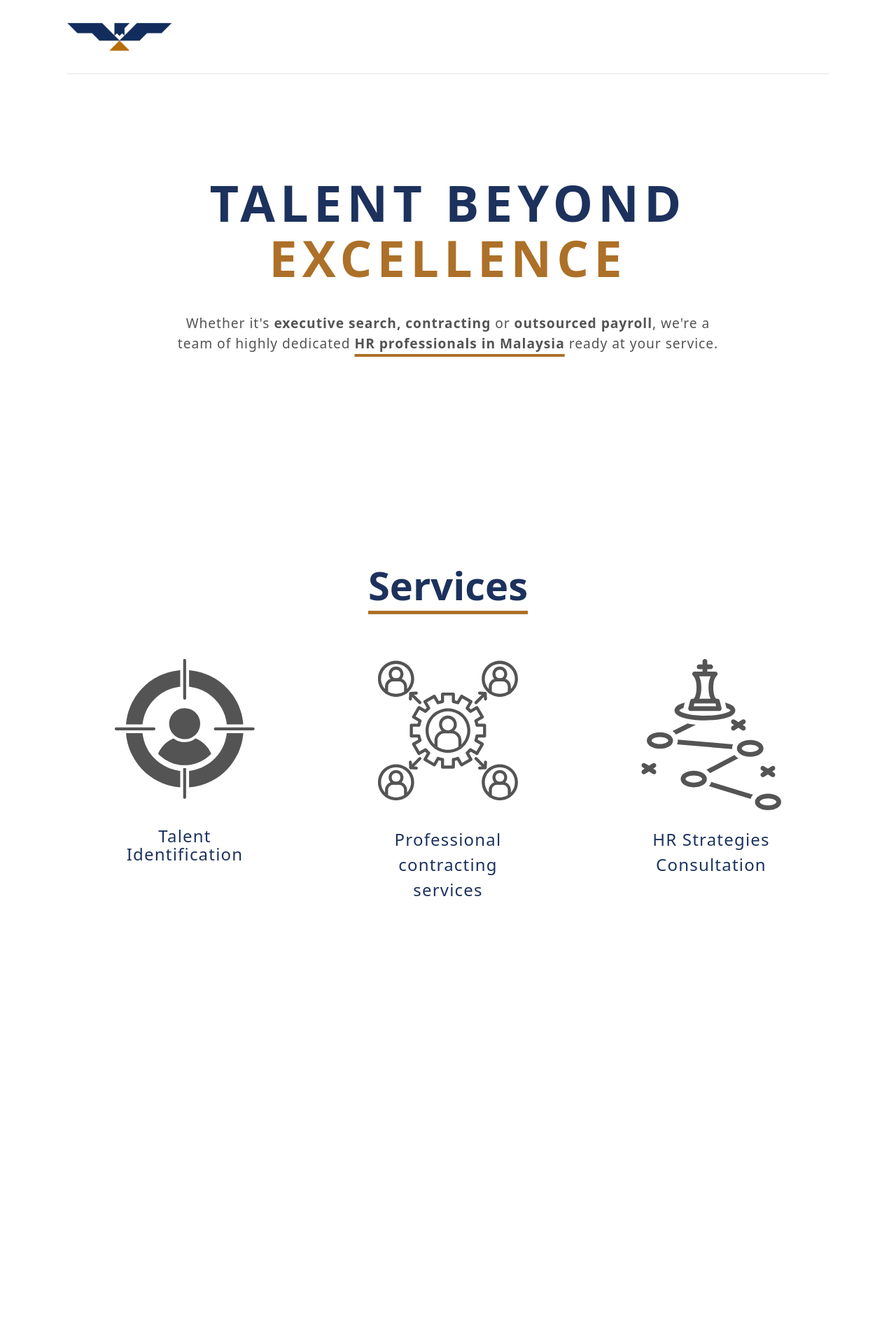
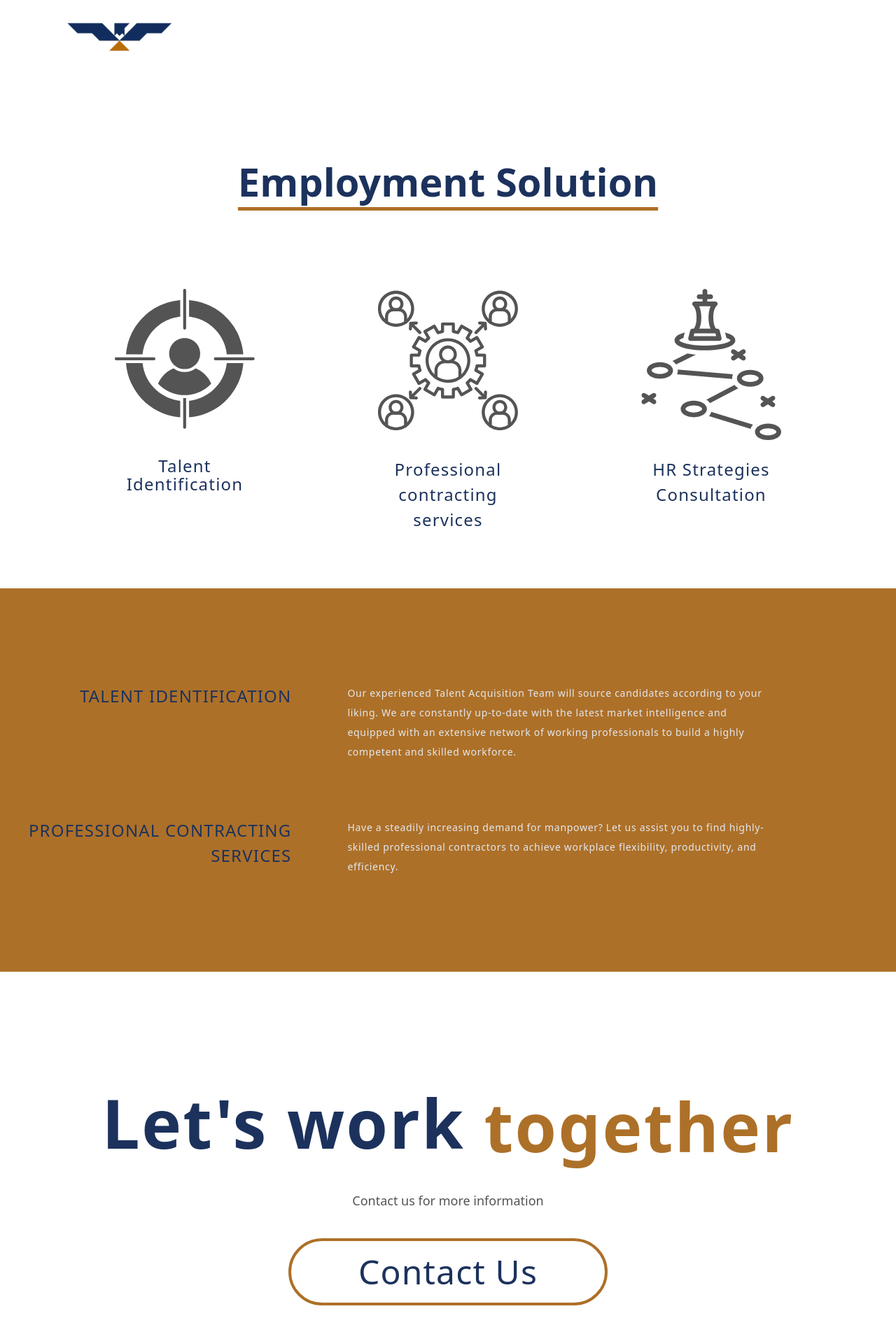
Before and after one commit to ethanchong13/topnotchRevamp, a React (Vite) app in the folder vite-project/: page /EmploymentSolution in a window 1280 px wide. Shown: the top 1904 px of the page at 70% size. Before the commit the page ends 1290 px from the top, so only its background shows below. Built offline with nearby package versions, Linux system fonts and the light colour scheme; the HTML template or start-up script is replaced by a standard one.

Commit message:
updated landing page

```diff
--- a/vite-project/src/App.css
+++ b/vite-project/src/App.css
@@ -1,3 +1,5 @@
+
+
 .logo {
   height: 6em;
   padding: 1.5em;
--- a/vite-project/src/Components/LandingPage/Header.jsx
+++ b/vite-project/src/Components/LandingPage/Header.jsx
@@ -5,17 +5,17 @@ import {Link} from 'react-router-dom'
 
 const Header = () => {
   return (
-    <div className='mx-24 border-b flex'>
+    <header className=' px-24 sticky top-0 left-0 right-0 z-10 backdrop-blur bg-white/60'>
       <motion.div
-        // initial={{x:'-100vw'}}
-        // animate={{x:0}}
-        // transition={{type:"spring",duration:'1', bounce:'0.3'}}
+        initial={{x:'-100vw'}}
+        animate={{x:0}}
+        transition={{type:"spring",duration:'1'}}
         >
           <Link to="/">
-          <img className='py-8' src={TopnotchLogo} width="150" alt="TopNotch Logo"></img>
+          <img className='py-8 sticky top-0' src={TopnotchLogo} width="150" alt="TopNotch Logo"></img>
           </Link>
         </motion.div>
-    </div>
+    </header>
   )
 }
 
--- a/vite-project/src/Components/LandingPage/Intro.jsx
+++ b/vite-project/src/Components/LandingPage/Intro.jsx
@@ -4,19 +4,27 @@ import{motion} from 'framer-motion'
 const Intro = () => {
   return (
     <motion.div className='block py-36'
-        // initial = {{y:'-100vh' , opacity:0}}
-        // animate = {{y:0, opacity:1}}
-        initial={{opacity:0, scale:0.3}}
-        animate={{opacity:1, scale:1}}
-        transition={{duration:'1'}}
+
       >
         <div className='flex justify-center mx-40 mb-10'>
             <div className='block'>
+            <motion.div
+            initial = {{y:'-5vh' , opacity:0}}
+            animate = {{y:0, opacity:1}}
+            // initial={{opacity:0, scale:0.3}}
+            // animate={{opacity:1, scale:1}}
+            transition={{duration:'1'}}>
             <h1 className='text-[4.5rem] tracking-widest font-semibold text-topnotch-blue text-center'>TALENT BEYOND</h1>
             <h1 className='text-[4.5rem] tracking-widest font-semibold text-center text-topnotch-yellow'>EXCELLENCE</h1>
-            <div className='w-[50rem] py-10'>
+            </motion.div>
+            <motion.div className='w-[50rem] py-10'
+            initial = {{y:'+5vh' , opacity:0}}
+            animate = {{y:0, opacity:1}}
+            // initial={{opacity:0, scale:0.3}}
+            // animate={{opacity:1, scale:1}}
+            transition={{duration:'1'}}>
             <h5 className='text-center tracking-wider font-light text-[1.2rem] text-topnotch-grey'>Whether it's <b className='font-semibold'>executive search, contracting</b> or <b className='font-semibold'>outsourced payroll</b>, we're a team of highly dedicated <b className='font-semibold underline-offset-8 underline decoration-topnotch-yellow decoration-4'>HR professionals in Malaysia</b> ready at your service.</h5>
-            </div>
+            </motion.div>
             </div>
         </div>
     </motion.div>
--- a/vite-project/src/Pages/EmploymentSolutionLanding.jsx
+++ b/vite-project/src/Pages/EmploymentSolutionLanding.jsx
@@ -9,47 +9,131 @@ import HRStrategiesImage from '../assets/Images/EmploymentSolution/HRStrategies.
 
 const EmploymentSolutionLanding = () => {
   return (
-    <div className='flex min-w-max overflow-hidden'>
-        <div className='min-w-full block'>
+    <div className='flex'>
+        <div className=' block relative'>
+
           <Header />
-          <Intro />
 
+          {/* <Intro /> */}
+
+          {/* Employment Solution services */}
           <motion.div
+          className=' mx-36 block text-center'>
+            <motion.div
+            initial = {{y:'-5vh' , opacity:0}}
+            animate = {{y:0, opacity:1}}
+            transition={{duration:'1'}}
+            className='my-28'>
+            <p className='text-[3.5rem] font-semibold text-topnotch-blue underline-offset-[15px] underline decoration-topnotch-yellow decoration-[5px]'>
+              Employment Solution
+            </p>
+            </motion.div>
 
-          className=' mx-36 block text-center'>
-            <div className='my-16'>
-            <p className='text-[3.5rem] font-semibold text-topnotch-blue underline-offset-[15px] underline decoration-topnotch-yellow decoration-[5px]'>
-              Services
-            </p>
-            </div>
             <motion.div className='flex justify-between'
-            // initial={{opacity:0}}
-            // whileInView={{opacity:1}}
-            initial={{ opacity: 0, scale: 0.5 }}
-            whileInView={{ opacity: 1, scale: 1 }}
-            transition={{
-              duration: 1, type:"spring"}}
+            initial = {{y:'+5vh' , opacity:0}}
+            animate = {{y:0, opacity:1}}
+            transition={{duration:'1'}}
             >
-              <div className='w-60'>
+              <motion.div className='w-60'
+              >
               <div className='h-60'>
               <img className=' inline' src={TalentIdentificationImage} width="200" alt="TopNotch Logo"></img>
               </div>
               <h1 className='text-center tracking-wider font-light text-[1.5rem] text-topnotch-blue'>Talent Identification</h1>
-              </div>
+              </motion.div>
               <div className='w-60'>
-              <div className='h-60'>
+              <motion.div className='h-60'
+              >
               <img className='inline' src={ProfessionalContractingImage} width="200" alt="TopNotch Logo"></img>
-              </div>
-              <h1 className='block text-center tracking-wider font-light text-[1.5rem] text-topnotch-blue leading-normal'>Professional contracting services</h1>
+              </motion.div>
+              <motion.h1
+              className='block text-center tracking-wider font-light text-[1.5rem] text-topnotch-blue leading-normal'>Professional contracting services</motion.h1>
               </div>
               <div className='w-60'>
               <div className='h-60'>
               <img className='inline' src={HRStrategiesImage} width="200" alt="TopNotch Logo"></img>
               </div>
-              <h1 className='block text-center tracking-wider font-light text-[1.5rem] text-topnotch-blue leading-normal'>HR Strategies Consultation</h1>
+              <motion.h1
+              className='block text-center tracking-wider font-light text-[1.5rem] text-topnotch-blue leading-normal'>HR Strategies Consultation</motion.h1>
               </div>
             </motion.div>
           </motion.div>
+
+          {/* Employment solution details gold section */}
+          <motion.div
+          className='my-20 justify-center'>
+            <motion.div className=' w-full py-24 bg-topnotch-yellow'>
+            {/* <motion.div
+            initial = {{y:'-5vh' , opacity:0}}
+            animate = {{y:0, opacity:1}}
+            transition={{duration:'1'}}
+            className='py-16 flex justify-center'>
+            <p className='text-[3rem] font-semibold text-topnotch-blue underline-offset-[15px] underline decoration-topnotch-yellow decoration-[5px]'>
+              Employment Solution
+            </p>
+            </motion.div> */}
+            <div className='flex py-10'>
+            <motion.div className='flex justify-end text-right w-2/5 px-10'>
+            <motion.h1
+            initial = {{x:'-3vh' , opacity:0}}
+            whileInView = {{x:0, opacity:1}}
+            transition={{duration:'1'}}
+              className='tracking-wider font-normal uppercase text-[1.5rem] text-topnotch-blue leading-normal'>
+                Talent Identification
+              </motion.h1>
+            </motion.div>
+            <motion.div
+            initial = {{x:'+3vh' , opacity:0}}
+            whileInView = {{x:0, opacity:1}}
+            transition={{duration:'1'}}
+            className='w-3/5 px-10 text-slate-200 tracking-wider mr-36 leading-7 text-sm'>
+              <p>
+              Our experienced Talent Acquisition Team will source candidates according to your liking. We are constantly up-to-date with the latest market intelligence and equipped with an extensive network of working professionals to build a highly competent and skilled workforce.
+              </p>
+            </motion.div>
+            </div>
+
+            <div className='flex py-10'>
+            <motion.div className='flex text-right justify-end w-2/5 px-10'>
+            <motion.h1
+            initial = {{x:'-3vh' , opacity:0}}
+            whileInView = {{x:0, opacity:1}}
+            transition={{duration:'1'}}
+              className='tracking-wider font-normal uppercase text-[1.5rem] text-topnotch-blue leading-normal'>
+                Professional Contracting Services
+              </motion.h1>
+            </motion.div>
+            <motion.div
+            initial = {{x:'+3vh' , opacity:0}}
+            whileInView = {{x:0, opacity:1}}
+            transition={{duration:'1'}}
+            className='w-3/5 flex px-10 text-slate-200 tracking-wider mr-36 leading-7 text-sm'>
+              <p>
+              Have a steadily increasing demand for manpower? Let us assist you to find highly-skilled professional contractors to achieve workplace flexibility, productivity, and efficiency.
+              </p>
+            </motion.div>
+            </div>
+            </motion.div>
+          </motion.div>
+
+            {/* Contact Us */}
+            <motion.div className='w-full flex justify-center my-32'>
+              <motion.div className='text-center'>
+                <motion.h1 className=' text-8xl font-semibold my-10 flex text-topnotch-blue tracking-wide'>
+                  Let's work&nbsp;<h1 className='text-topnotch-yellow'>together</h1>
+                </motion.h1>
+                <motion.p
+                initial = {{y:'+3vh' , opacity:0}}
+                whileInView = {{y:0, opacity:1}}
+                transition={{duration:'1.5'}}
+                className='text-topnotch-grey text-lg'>
+                  Contact us for more information
+                </motion.p>
+                <motion.div className='my-10 text-5xl text-topnotch-blue font-light tracking-wide'>
+                  <button className='rounded-full border-4 px-24 py-5 border-topnotch-yellow'>Contact Us</button>
+                </motion.div>
+              </motion.div>
+            </motion.div>
 
         </div>
     </div>
--- a/vite-project/src/index.css
+++ b/vite-project/src/index.css
@@ -1,5 +1,7 @@
 body {
   margin: 0;
+  display: flex;
+
 }
 
 h1 {
--- a/vite-project/tailwind.config.cjs
+++ b/vite-project/tailwind.config.cjs
@@ -1,4 +1,6 @@
 /** @type {import('tailwindcss').Config} */
+const defaultTheme = require('tailwindcss/defaultTheme')
+
 module.exports = {
   content: [
     "./index.html",
@@ -6,6 +8,9 @@ module.exports = {
   ],
   theme: {
     extend: {
+      fontFamily: {
+        'body': ['"Montserrat"', ...defaultTheme.fontFamily.sans],
+      },
       colors:{
         'topnotch-blue':'#1c325d',
         'topnotch-yellow':'#ad7028',
```
